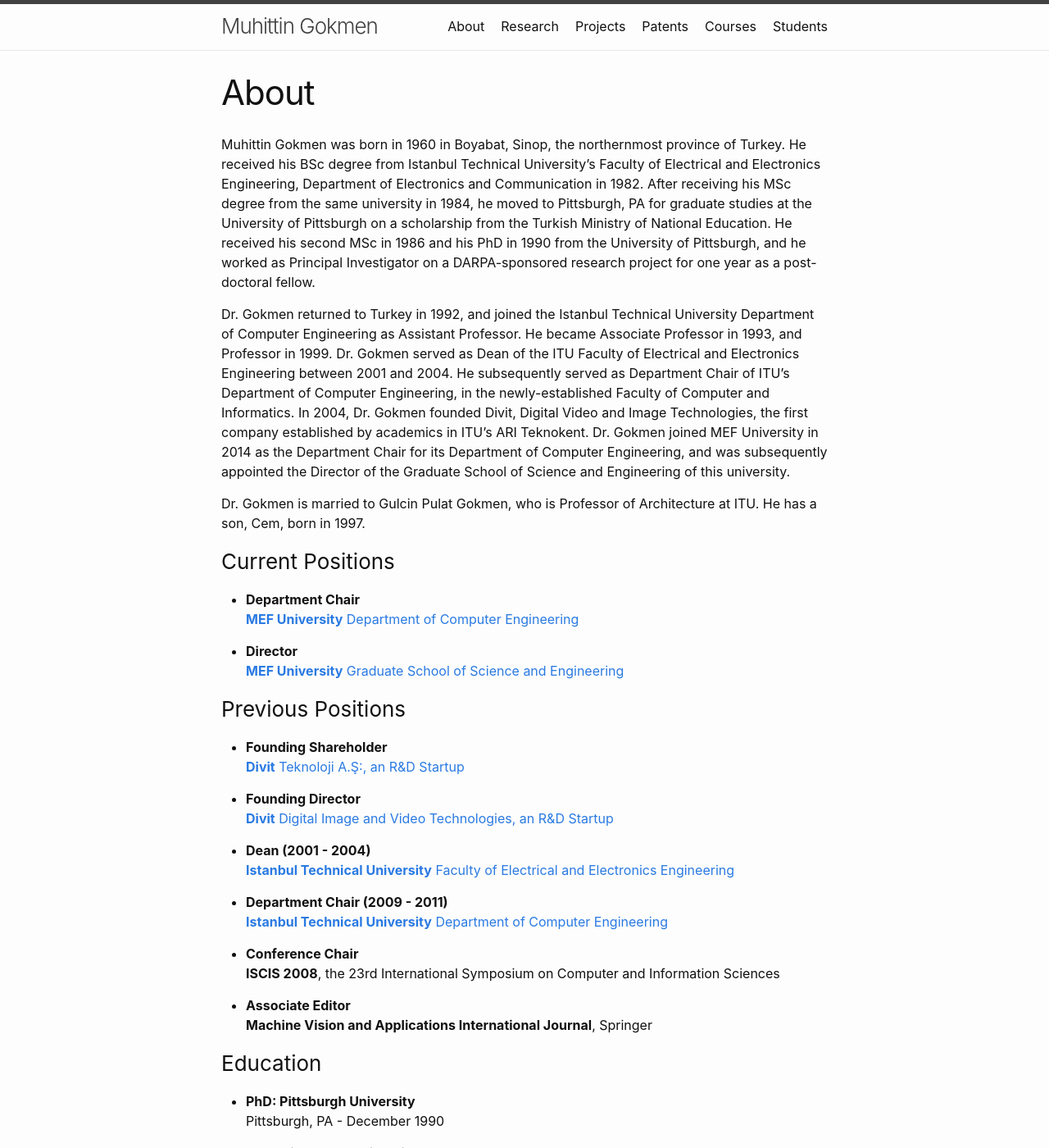
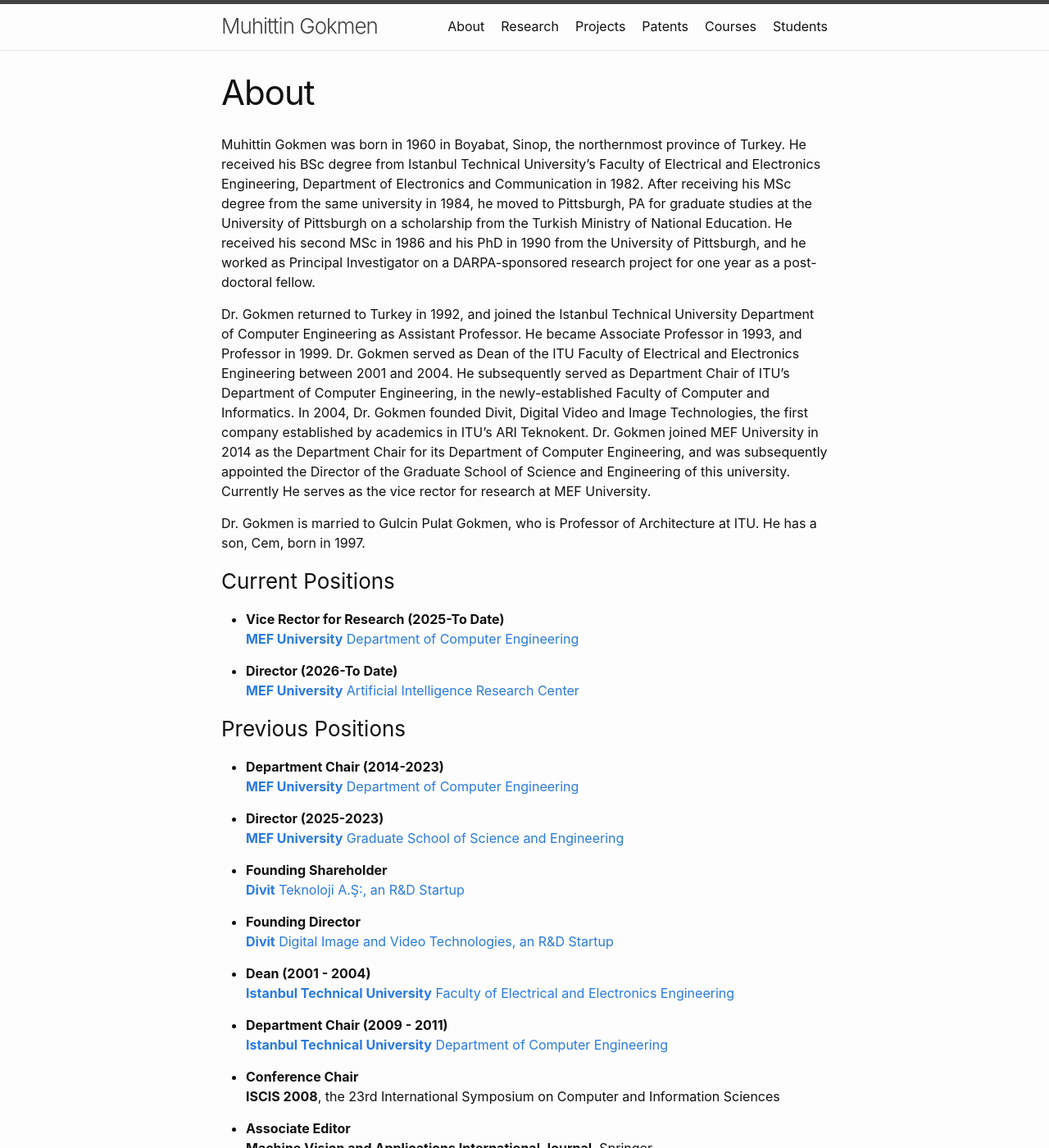
Before and after one commit to muhittingokmen/muhittingokmen.github.io, a Jekyll site: the page built from _pages/about.md, in a window 1280 px wide and 1400 px high. Shown: the whole window at 82% size. Built offline with Jekyll 4.4.1, drawn with Linux system fonts in a browser that asks for light colours.

Commit message:
Update about.md
add dates

```diff
--- a/_pages/about.md
+++ b/_pages/about.md
@@ -5,22 +5,25 @@ permalink: /about/
 
 Muhittin Gokmen was born in 1960 in Boyabat, Sinop, the northernmost province of Turkey. He received his BSc degree from Istanbul Technical University’s Faculty of Electrical and Electronics Engineering, Department of Electronics and Communication in 1982. After receiving his MSc degree from the same university in 1984, he moved to Pittsburgh, PA for graduate studies at the University of Pittsburgh on a scholarship from the Turkish Ministry of National Education. He received his second MSc in 1986 and his PhD in 1990 from the University of Pittsburgh, and he worked as Principal Investigator on a DARPA-sponsored research project for one year as a post-doctoral fellow.
 
-Dr. Gokmen returned to Turkey in 1992, and joined the Istanbul Technical University Department of Computer Engineering as Assistant Professor. He became Associate Professor in 1993, and Professor in 1999. Dr. Gokmen served as Dean of the ITU Faculty of Electrical and Electronics Engineering between 2001 and 2004. He subsequently served as Department Chair of ITU’s Department of Computer Engineering, in the newly-established Faculty of Computer and Informatics. In 2004, Dr. Gokmen founded Divit, Digital Video and Image Technologies, the first company established by academics in ITU's ARI Teknokent. Dr. Gokmen joined MEF University in 2014 as the Department Chair for its Department of Computer Engineering, and was subsequently appointed the Director of the Graduate School of Science and Engineering of this university.
+Dr. Gokmen returned to Turkey in 1992, and joined the Istanbul Technical University Department of Computer Engineering as Assistant Professor. He became Associate Professor in 1993, and Professor in 1999. Dr. Gokmen served as Dean of the ITU Faculty of Electrical and Electronics Engineering between 2001 and 2004. He subsequently served as Department Chair of ITU’s Department of Computer Engineering, in the newly-established Faculty of Computer and Informatics. In 2004, Dr. Gokmen founded Divit, Digital Video and Image Technologies, the first company established by academics in ITU's ARI Teknokent. Dr. Gokmen joined MEF University in 2014 as the Department Chair for its Department of Computer Engineering, and was subsequently appointed the Director of the Graduate School of Science and Engineering of this university. Currently He serves as the vice rector for research at MEF University.
 
 Dr. Gokmen is married to Gulcin Pulat Gokmen, who is Professor of Architecture at ITU. He has a son, Cem, born in 1997.
 
 <!--I enjoy all types of art, be it photography, paintings, sculpture, or even filmmaking. In fact, during my stay in Pittsburgh I took a filmmaking course from Pittsburgh Filmmakers. I especially like watching French festival movies. I have a passion of travelling around the world, yet I am very fond of my hometown(s), Boyabat and Istanbul. I swim and windsurf for sports, and go jogging by the Bosporus when I have time. I have a lovely wife, Gülçin – and an awesome son, Cem, who make my life even more beautiful. As a scientist, I see science as the means to a better future, where life is easier and everyone is equal.-->
 
 ### Current Positions
+- **Vice Rector for Research (2025-To Date)**
+[**MEF University** Department of Computer Engineering](https://www.mef.edu.tr/en/akademik-kadro/1400000089)
 
-- **Department Chair**
-[**MEF University** Department of Computer Engineering](http://comp.mef.edu.tr/en)
-
-- **Director**
-[**MEF University** Graduate School of Science and Engineering](http://gsse.mef.edu.tr/en)
+- **Director (2026-To Date)**
+[**MEF University** Artificial Intelligence Research Center](https://ai.mef.edu.tr/)
 
 ### Previous Positions
+- **Department Chair (2014-2023)**
+[**MEF University** Department of Computer Engineering](https://www.mef.edu.tr/en/akademik-kadro/1400000089)
 
+- **Director (2025-2023)**
+[**MEF University** Graduate School of Science and Engineering](https://www.mef.edu.tr/en/akademik-kadro/1400000089)
 
 - **Founding Shareholder**
 [**Divit** Teknoloji A.Ş:, an R&D Startup](http://www.divit.com.tr)
```
